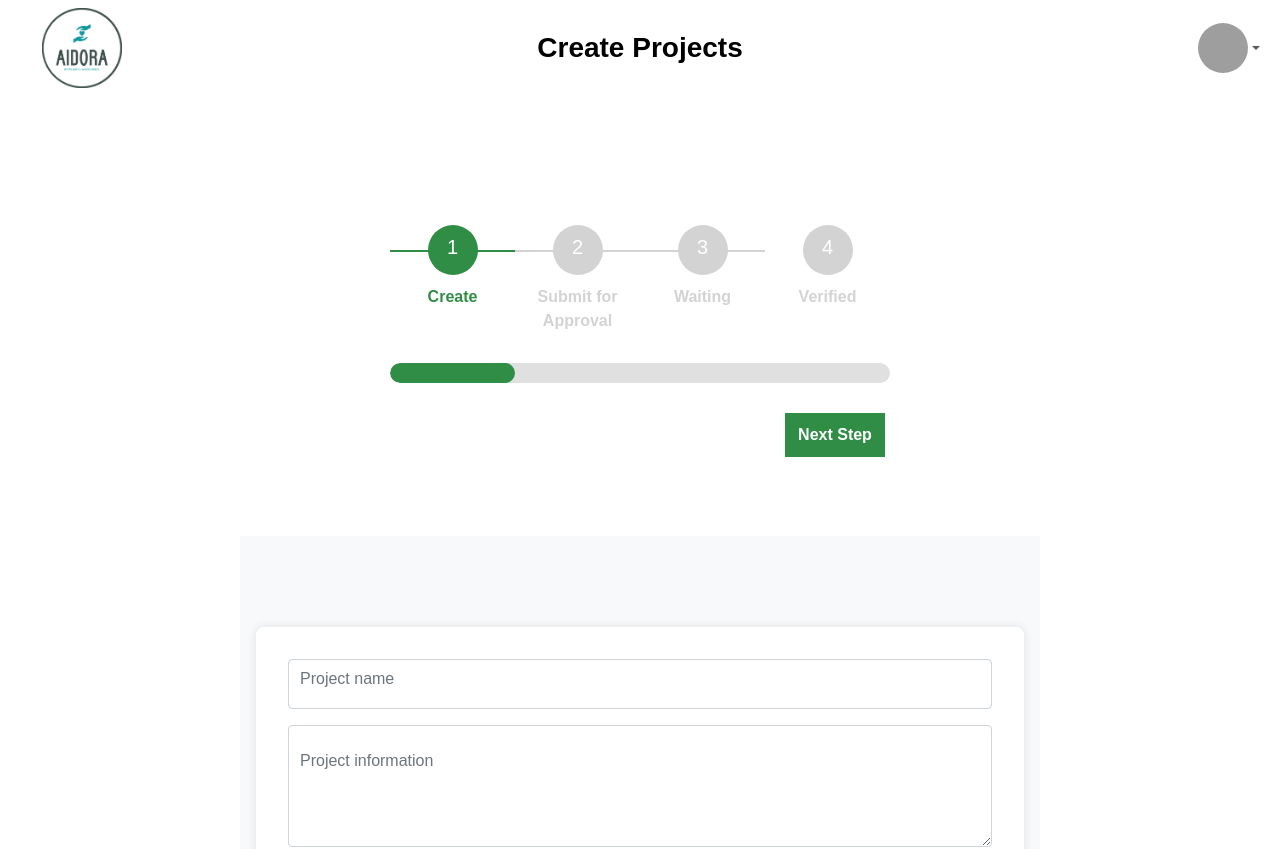
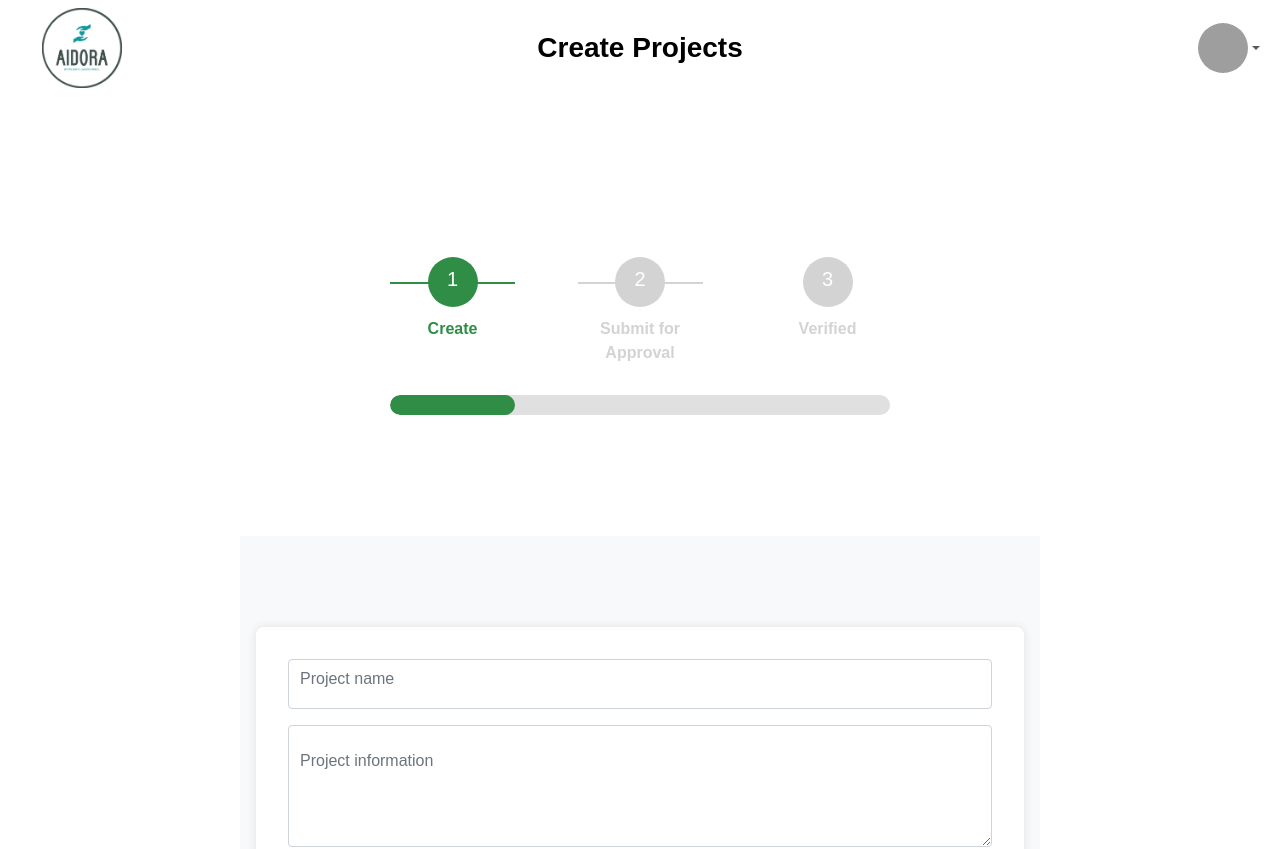
Before and after one commit to Navindu-Kavishka/aidora-frontend, a React (Vite) app: page /frcreate in a window 1280 px wide. Shown: the top 849 px of the page. Built offline with nearby package versions, Linux system fonts and the light colour scheme; grey boxes are pictures that could not be loaded.

Commit message:
ProgressBar

```diff
--- a/src/layouts/ProgressBar/ProgressBar.jsx
+++ b/src/layouts/ProgressBar/ProgressBar.jsx
@@ -68,8 +68,8 @@ const ProgressBar = () => {
   const stepNames = [
     "Create",
     "Submit for Approval",
-    "Waiting",
-    "Verified"
+    "Verified",
+
   ];
 
   return (
@@ -79,18 +79,18 @@ const ProgressBar = () => {
         <div className="progress-bar-form-wrapper" style={{ padding: '0 0 20px 0', marginTop: '30px', marginBottom: '30px' }}>
           <form id="progress-bar-form">
             <ul id="progress-bar-list" style={{ display: 'flex', justifyContent: 'space-between', listStyleType: 'none', color: 'lightgrey', marginBottom: '30px', padding: 0 }}>
-              {[1, 2, 3, 4].map((s) => (
+              {[1, 2, 3].map((s) => (
                 <li key={s} id={`progressbar-step-${s}`} style={{ textAlign: 'center', width: '25%', position: 'relative', color: currentStep >= s ? '#2F8D46' : 'lightgrey' }}>
                   <div className="progress-bar-step-circle" style={{ width: '50px', height: '50px', lineHeight: '45px', display: 'block', fontSize: '20px', color: '#ffffff', background: currentStep >= s ? '#2F8D46' : 'lightgray', borderRadius: '50%', margin: '0 auto 10px auto' }}>{s}</div>
                   <strong>{stepNames[s - 1]}</strong>
-                  {s < 4 && <div className="progress-bar-step-line" style={{ content: '', width: '100%', height: '2px', background: currentStep >= s ? '#2F8D46' : 'lightgray', position: 'absolute', left: 0, top: '25px', zIndex: -1 }}></div>}
+                  {s < 3 && <div className="progress-bar-step-line" style={{ content: '', width: '100%', height: '2px', background: currentStep >= s ? '#2F8D46' : 'lightgray', position: 'absolute', left: 0, top: '25px', zIndex: -1 }}></div>}
                 </li>
               ))}
             </ul>
             <div className="progress-bar-background" style={{ width: '100%', backgroundColor: '#e0e0e0', borderRadius: '13px', overflow: 'hidden', marginBottom: '20px' }}>
               <div ref={progressBarRef} className="progress-bar-fill" style={{ height: '20px', backgroundColor: '#2F8D46', borderRadius: '13px', width: `${((currentStep / steps) * 100)}%` }}></div>
             </div>
-            {[1, 2, 3, 4].map((s, index) => (
+            {[1, 2, 3].map((s, index) => (
               <fieldset
                 key={s}
                 ref={(el) => (fieldsetsRef.current[index] = el)}
@@ -107,42 +107,11 @@ const ProgressBar = () => {
                   position: currentStep === s ? 'relative' : 'absolute'
                 }}
               >
-                {s < 4 && (
-                  <input
-                    type="button"
-                    name="next-step"
-                    className="next-step"
-                    value="Next Step"
-                    onClick={nextStep}
-                    style={{ width: '100px', fontWeight: 'bold', color: 'white', border: 'none', borderRadius: '0px', cursor: 'pointer', padding: '10px 5px', margin: '10px 5px 10px 0px', float: 'right', background: '#2F8D46' }}
-                  />
-                )}
-                {s > 1 && currentStep !== 4 && (
-                  <input
-                    type="button"
-                    name="previous-step"
-                    className="previous-step"
-                    value="Previous Step"
-                    onClick={previousStep}
-                    style={{ width: '100px', fontWeight: 'bold', color: 'white', border: 'none', borderRadius: '0px', cursor: 'pointer', padding: '10px 5px', margin: '10px 5px 10px 0px', float: 'right', background: '#616161' }}
-                  />
-                )}
+
               </fieldset>
             ))}
-            {currentStep === 4 && (
-              <fieldset className="progress-bar-final-step" style={{ background: 'white', border: 'none', borderRadius: '0.5rem', boxSizing: 'border-box', width: '100%', margin: 0, padding: '20px' }}>
-                {currentStep !== 1 && (
-                  <input
-                    type="button"
-                    name="previous-step"
-                    className="previous-step"
-                    value="Previous Step"
-                    onClick={previousStep}
-                    style={{ width: '120px', fontWeight: 'bold', color: 'white', border: 'none', borderRadius: '0px', cursor: 'pointer', padding: '20px 5px', margin: '-30px 5px 10px 0px', float: 'right', background: '#616161' }}
-                  />
-                )}
-              </fieldset>
-            )}
+
+
           </form>
         </div>
       </div>
```
